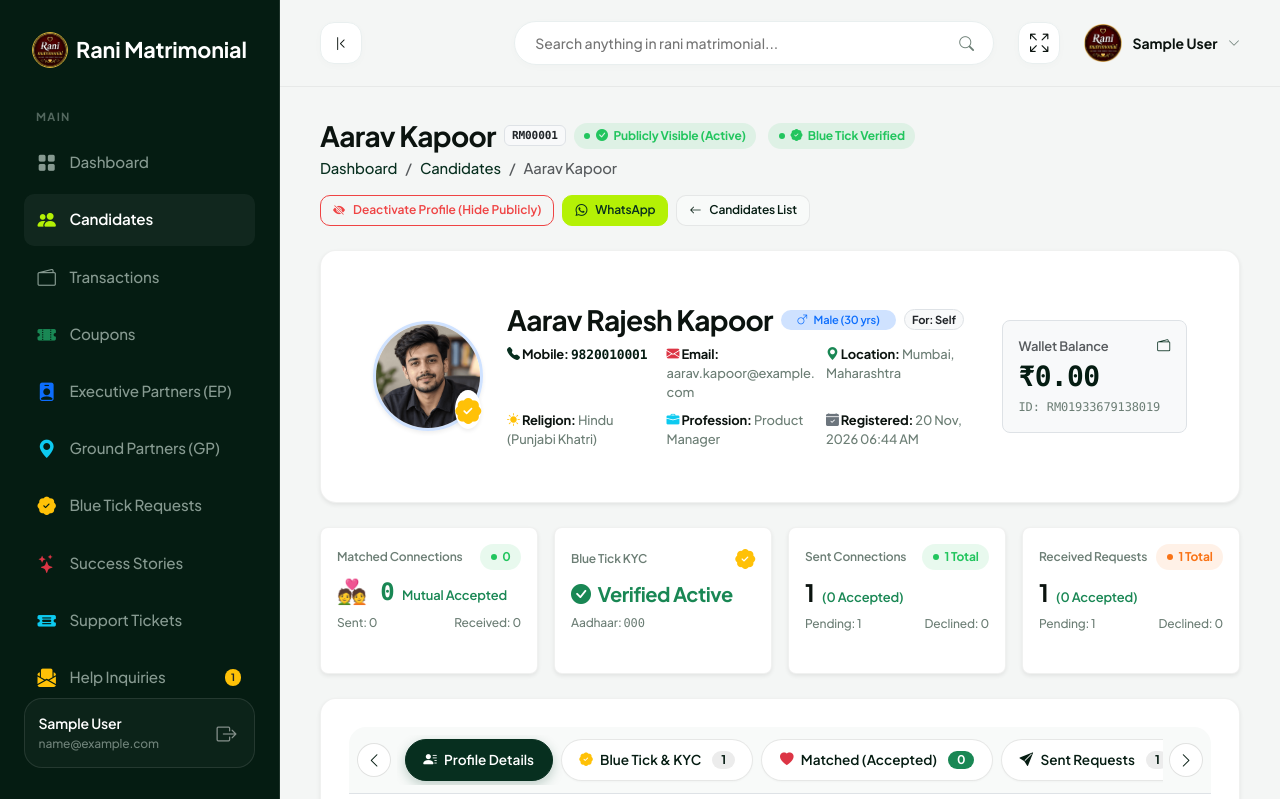
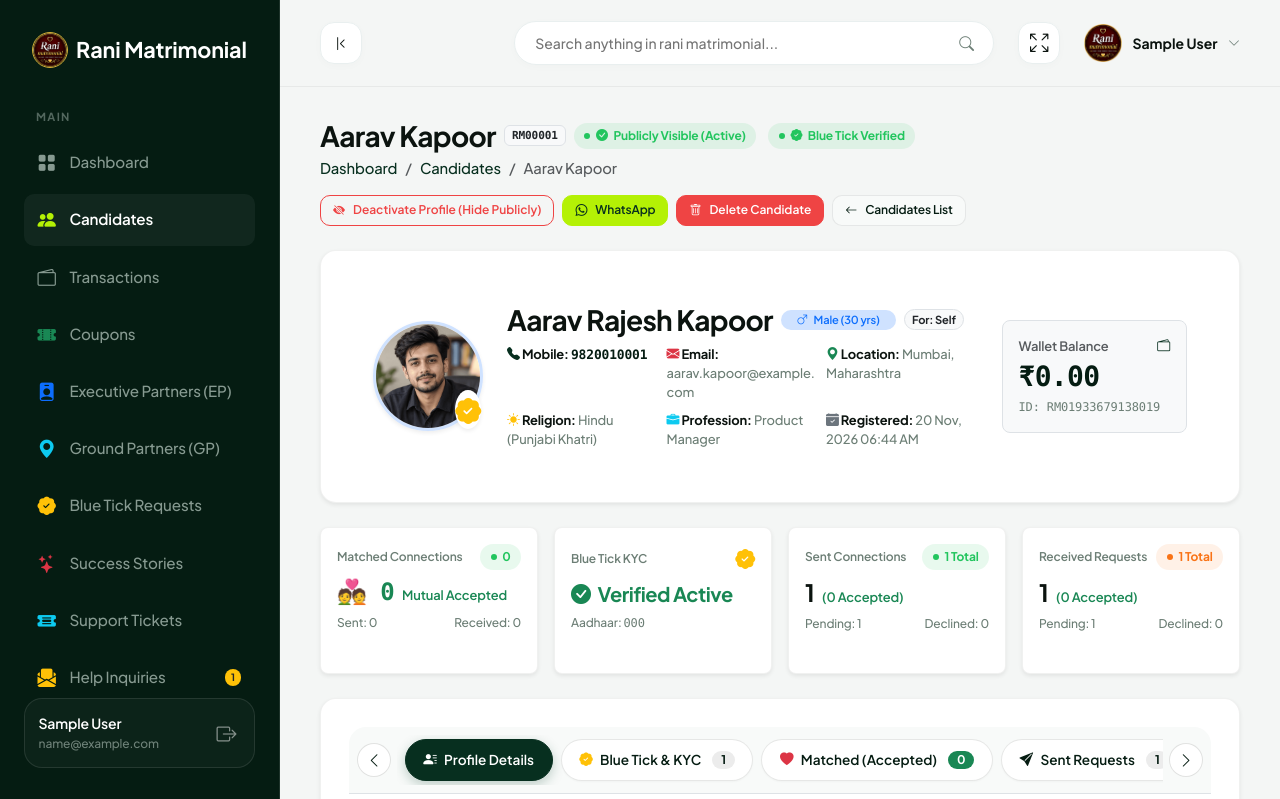
Before and after one commit to artic0909/rani-matrimonial-web, a Laravel app: page /admin/candidates/1 in a window 1280 px wide. Shown: the top 799 px of the page. Run offline with Laravel 12, Linux system fonts and the light colour scheme; a user stored in the database is signed in; data comes from the database, SQL or seed files in the repository; tables that the repository leaves empty hold one stand-in row (values such as "Sample post"); grey boxes marked "Sample" are stand-in pictures; parts of the project's set-up code (start-up, migrations or seed data) failed here and were passed over; some libraries are stand-ins or nearby versions.

Commit message:
Add permanent candidate delete functionality in admin panel (index and details pages)

```diff
--- a/app/Http/Controllers/AdminController.php
+++ b/app/Http/Controllers/AdminController.php
@@ -18,6 +18,7 @@ use App\Services\NotificationService;
 use Carbon\Carbon;
 use Illuminate\Http\Request;
 use Illuminate\Support\Facades\Auth;
+use Illuminate\Support\Facades\DB;
 use Illuminate\Support\Facades\Hash;
 use Illuminate\Support\Facades\Log;
 use Illuminate\Support\Facades\Mail;
@@ -714,6 +715,60 @@ class AdminController extends Controller
     }
 
     /**
+     * Delete Candidate Account permanently along with photos and related data
+     */
+    public function destroyCandidate(Request $request, $id)
+    {
+        $candidate = Candidate::findOrFail($id);
+        $candidateName = trim(($candidate->first_name ?? '') . ' ' . ($candidate->last_name ?? ''));
+        $candidateCode = $candidate->candidate_code ?? ('RM' . str_pad($candidate->id, 5, '0', STR_PAD_LEFT));
+
+        DB::transaction(function () use ($candidate) {
+            // 1. Delete physical photo files from storage
+            if ($candidate->photos) {
+                foreach ($candidate->photos as $photo) {
+                    if ($photo->photo_path && Storage::disk('public')->exists($photo->photo_path)) {
+                        Storage::disk('public')->delete($photo->photo_path);
+                    }
+                }
+            }
+
+            if ($candidate->profile_picture && Storage::disk('public')->exists($candidate->profile_picture)) {
+                Storage::disk('public')->delete($candidate->profile_picture);
+            }
+
+            // 2. Delete Aadhaar verification files if any
+            if ($candidate->blueticks) {
+                foreach ($candidate->blueticks as $bt) {
+                    if ($bt->aadhar_photo_front && Storage::disk('public')->exists($bt->aadhar_photo_front)) {
+                        Storage::disk('public')->delete($bt->aadhar_photo_front);
+                    }
+                    if ($bt->aadhar_photo_back && Storage::disk('public')->exists($bt->aadhar_photo_back)) {
+                        Storage::disk('public')->delete($bt->aadhar_photo_back);
+                    }
+                }
+            }
+
+            // 3. Delete Sanctum API tokens
+            if (method_exists($candidate, 'tokens')) {
+                $candidate->tokens()->delete();
+            }
+
+            // 4. Delete candidate record (cascade removes related rows in DB)
+            $candidate->delete();
+        });
+
+        if ($request->ajax() || $request->wantsJson()) {
+            return response()->json([
+                'success' => true,
+                'message' => "Candidate {$candidateName} ({$candidateCode}) has been deleted permanently.",
+            ]);
+        }
+
+        return redirect()->route('admin.candidates.index')->with('success', "Candidate {$candidateName} ({$candidateCode}) has been deleted permanently.");
+    }
+
+    /**
      * Wallet Transactions Ledger (Credit, Debit with Search & Summary)
      */
     public function transactions(Request $request)
--- a/resources/views/admin/candidate/show.blade.php
+++ b/resources/views/admin/candidate/show.blade.php
@@ -55,6 +55,13 @@
                     <span>WhatsApp</span>
                 </a>
             @endif
+            <button type="button"
+                    class="btn-custom btn-custom-danger btn-custom-sm shadow-xs"
+                    onclick="confirmDeleteCandidate({{ $candidate->id }}, '{{ addslashes($candidate->first_name . ' ' . $candidate->last_name) }}', '{{ $candidate->candidate_code ?? $candidate->profile_id }}')"
+                    title="Delete Candidate Account Permanently">
+                <i class="bi bi-trash"></i>
+                <span>Delete Candidate</span>
+            </button>
             <a href="{{ route('admin.candidates.index') }}" class="btn-custom btn-custom-light btn-custom-sm">
                 <i class="bi bi-arrow-left"></i>
                 <span>Candidates List</span>
@@ -1914,6 +1921,69 @@
             });
         });
     }
+
+    // Permanently Delete Candidate
+    function confirmDeleteCandidate(id, name, code) {
+        Swal.fire({
+            title: 'Delete Candidate?',
+            html: `Are you sure you want to permanently delete candidate <strong>${name} (${code})</strong>?<br><br><span class="text-danger small">Warning: This will permanently delete the candidate's profile, photos, wallet, and all related account activity. This action cannot be undone!</span>`,
+            icon: 'warning',
+            showCancelButton: true,
+            confirmButtonText: '<i class="bi bi-trash-fill me-1"></i> Yes, Delete Permanently',
+            confirmButtonColor: '#dc3545',
+            cancelButtonText: 'Cancel',
+            reverseButtons: true,
+            focusCancel: true
+        }).then((res) => {
+            if (!res.isConfirmed) return;
+
+            Swal.fire({
+                title: 'Deleting Candidate...',
+                text: 'Please wait while profile data is being purged.',
+                allowOutsideClick: false,
+                didOpen: () => {
+                    Swal.showLoading();
+                }
+            });
+
+            fetch(`{{ url('/admin/candidates') }}/${id}`, {
+                method: 'DELETE',
+                headers: {
+                    'Content-Type': 'application/json',
+                    'X-CSRF-TOKEN': '{{ csrf_token() }}',
+                    'Accept': 'application/json'
+                }
+            })
+            .then(r => r.json())
+            .then(data => {
+                if (data.success) {
+                    Swal.fire({
+                        icon: 'success',
+                        title: 'Candidate Deleted!',
+                        text: data.message,
+                        timer: 1800,
+                        showConfirmButton: false
+                    }).then(() => {
+                        window.location.href = "{{ route('admin.candidates.index') }}";
+                    });
+                } else {
+                    Swal.fire({
+                        icon: 'error',
+                        title: 'Delete Failed',
+                        text: data.message || 'Error deleting candidate'
+                    });
+                }
+            })
+            .catch(err => {
+                console.error(err);
+                Swal.fire({
+                    icon: 'error',
+                    title: 'Error',
+                    text: 'Could not delete candidate. Please try again.'
+                });
+            });
+        });
+    }
 </script>
 @endpush
 @endsection
--- a/routes/admin-routes.php
+++ b/routes/admin-routes.php
@@ -21,6 +21,7 @@ Route::prefix('admin')->name('admin.')->group(function () {
         Route::get('/candidates', [AdminController::class, 'candidates'])->name('candidates.index');
         Route::get('/candidates/{id}', [AdminController::class, 'candidateDetails'])->name('candidates.show');
         Route::post('/candidates/{id}/toggle-status', [AdminController::class, 'toggleCandidateStatus'])->name('candidates.toggle-status');
+        Route::delete('/candidates/{id}', [AdminController::class, 'destroyCandidate'])->name('candidates.destroy');
         Route::get('/transactions', [AdminController::class, 'transactions'])->name('transactions.index');
         Route::get('/transactions/{id}/receipt', [AdminController::class, 'downloadTransactionReceipt'])->name('transactions.receipt');
 
```
Also changed, not shown: resources/views/admin/candidate/index.blade.php (+72 -6 lines).
